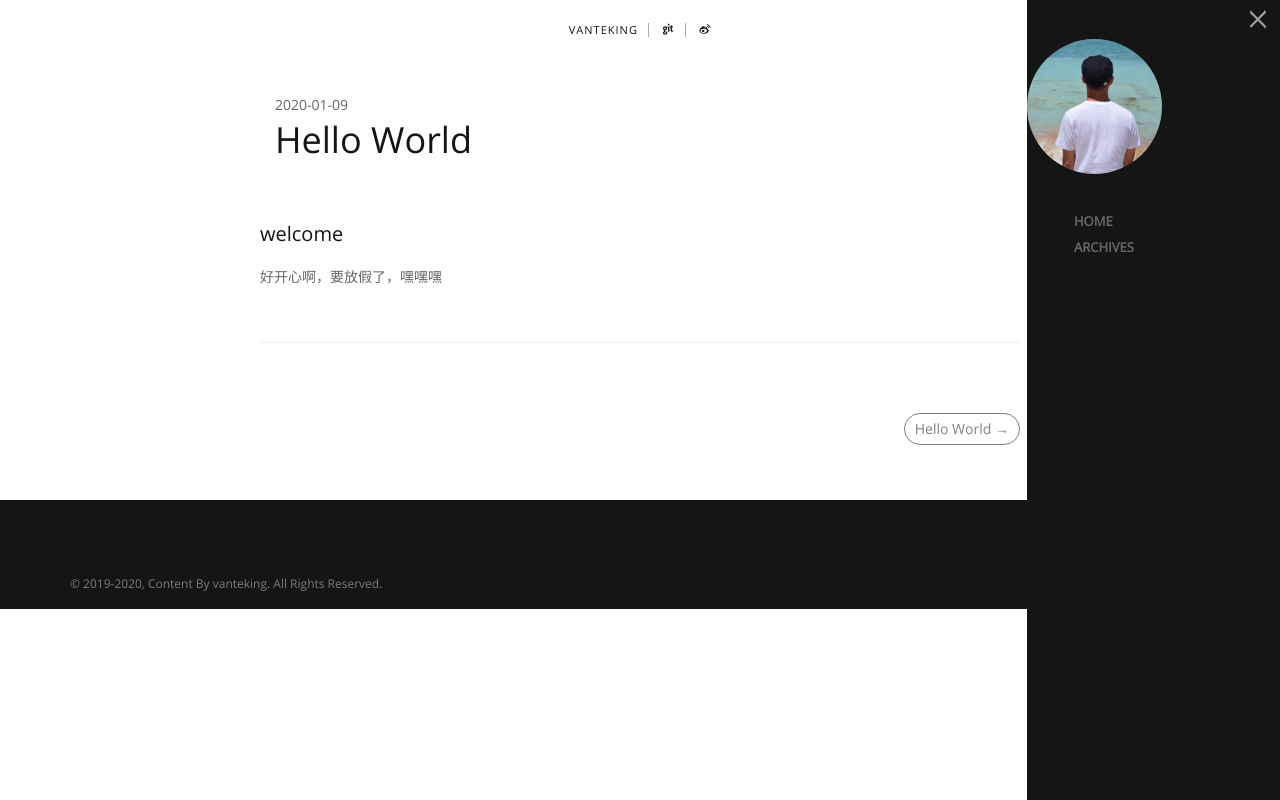
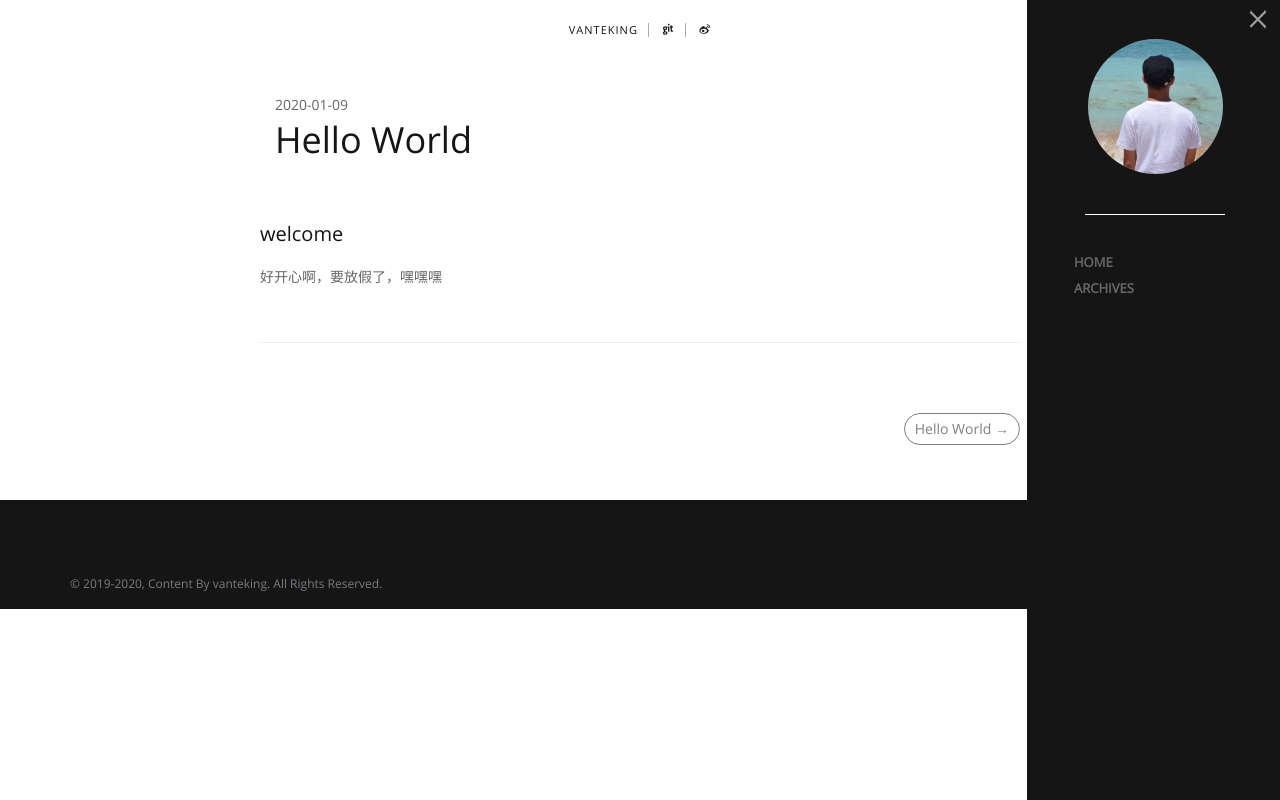
Before and after one commit to vanteking/vblog, a plain HTML site: page 2020/01/09/20200109/index.html in a window 1280 px wide. Both pictures are taken after a click on the button "Toggle navigation". Drawn offline with Linux system fonts and the light colour scheme.

Commit message:
Site updated: 2020-01-10 16:50:37

```diff
--- a/2020/01/09/20200109/index.html
+++ b/2020/01/09/20200109/index.html
@@ -70,10 +70,14 @@
             <img src="/vblog/img/close.png" alt="Close"/>
         </div>
 
-      <div class="about">
+      <div class="about" style="text-align: center;
+    border-bottom: 1px solid #fff;
+    margin: 0 58px;
+
+    padding-bottom: 40px">
 
 
-        <img  style=" border-radius: 50%;width: 135px;" src="/vblog/img/002.jpg" alt="Logo" class="img-responsive" />
+        <img  style=" border-radius: 50%;width: 135px;display: inline-block !important;" src="/vblog/img/002.jpg" alt="Logo" class="img-responsive" />
 
         </div>
 
```
Also changed, not shown: 2020/01/09/hello-world/index.html (+6 -2 lines), archives/2020/01/index.html (+6 -2 lines), archives/2020/index.html (+6 -2 lines), archives/index.html (+6 -2 lines), index.html (+6 -2 lines).
